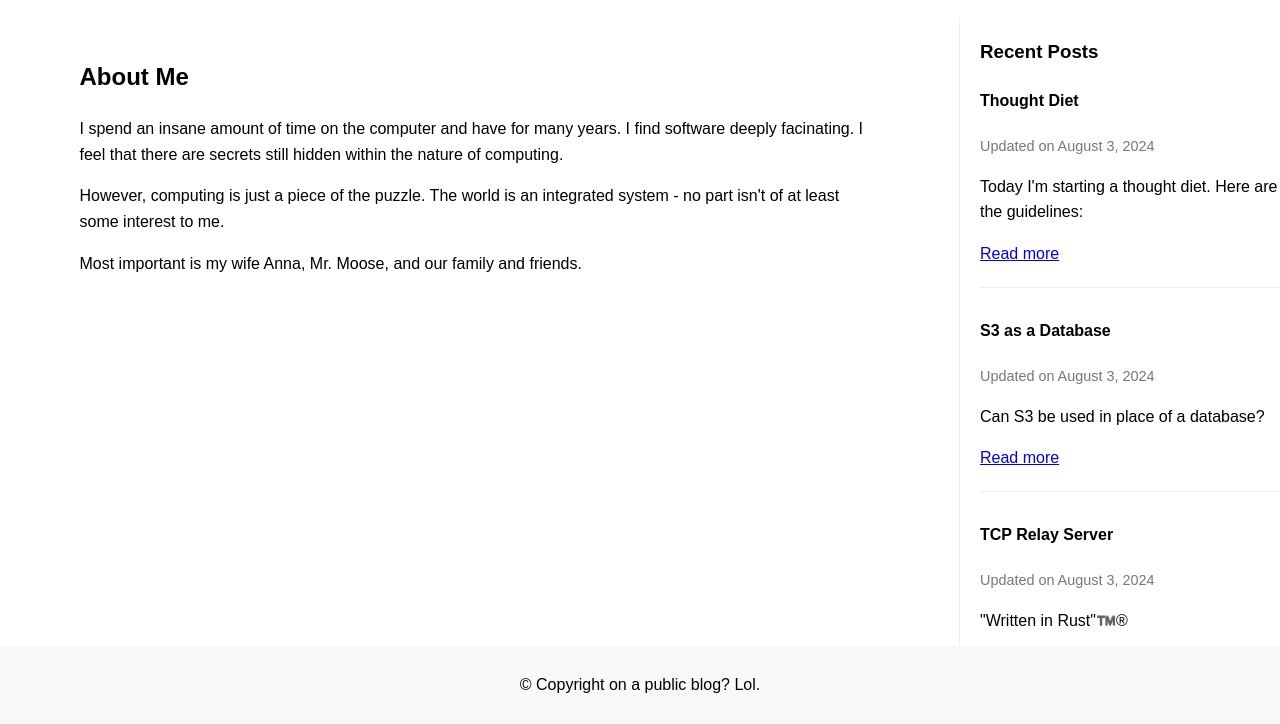
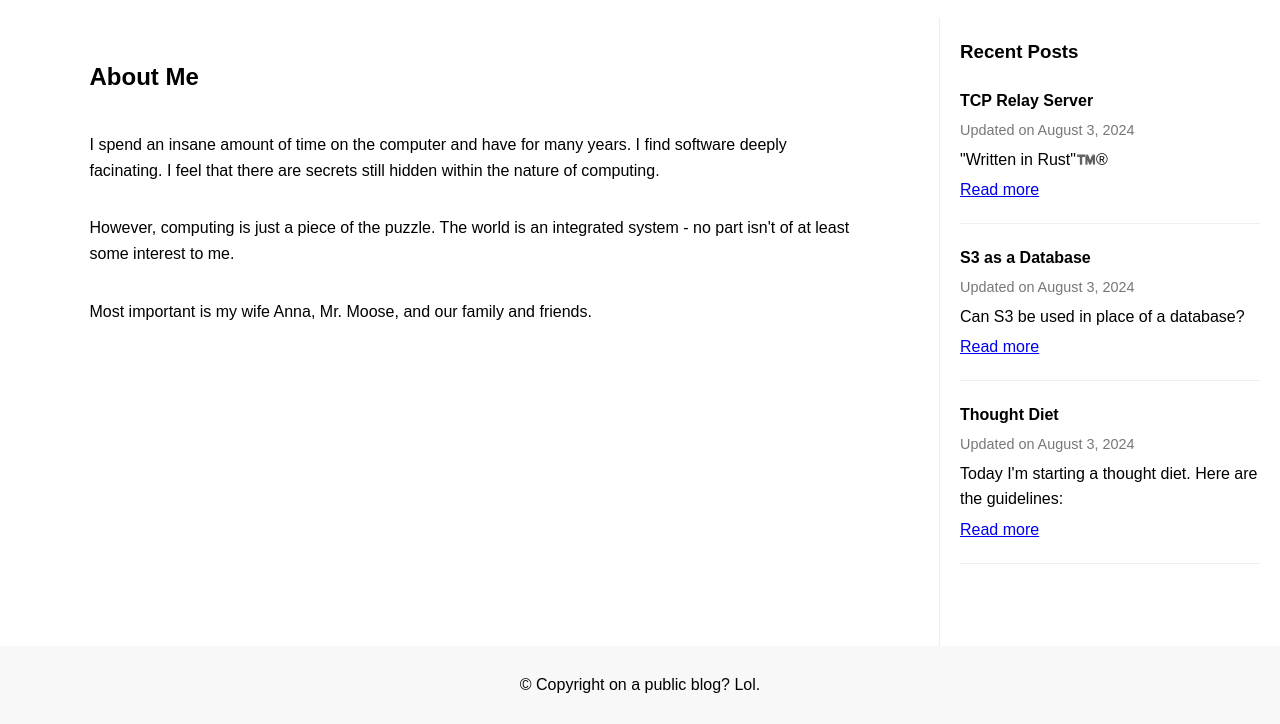
Before and after one commit to kolecreates/kole, a plain HTML site: page blog/public/index.html in a window 1280 px wide. Shown: the part 76-800 px from the top of the page. Drawn offline with nearby package versions, Linux system fonts and the light colour scheme; files that its build step writes are made by us from their sources.

Commit message:
blog: fixes

```diff
--- a/blog/public/index.html
+++ b/blog/public/index.html
@@ -17,15 +17,28 @@
         padding-right: 20px;
       }
       aside {
-        flex: 1;
+        flex: 2;
         border-left: 1px solid #eee;
         padding-left: 20px;
+        padding-right: 20px;
         overflow-y: auto;
         max-width: 300px;
       }
       header {
         width: 100%;
         text-align: center;
+      }
+      aside h3 {
+        margin-bottom: 0px;
+      }
+      aside article {
+        margin-bottom: 15px;
+      }
+      aside h4 {
+        margin-bottom: 5px;
+      }
+      aside p {
+        margin: 5px 0;
       }
     </style>
   </head>
@@ -53,10 +66,10 @@
       <aside>
         <h3>Recent Posts</h3>
         <article>
-          <h4>Thought Diet</h4>
+          <h4>TCP Relay Server</h4>
           <p class="meta">Updated on August 3, 2024</p>
-          <p>Today I'm starting a thought diet. Here are the guidelines:</p>
-          <a href="posts/thought-diet.html">Read more</a>
+          <p>"Written in Rust"™️®</p>
+          <a href="posts/tcp-relay-server.html">Read more</a>
         </article>
         <article>
           <h4>S3 as a Database</h4>
@@ -65,10 +78,10 @@
           <a href="posts/s3db.html">Read more</a>
         </article>
         <article>
-          <h4>TCP Relay Server</h4>
+          <h4>Thought Diet</h4>
           <p class="meta">Updated on August 3, 2024</p>
-          <p>"Written in Rust"™️®</p>
-          <a href="posts/tcp-relay-server.html">Read more</a>
+          <p>Today I'm starting a thought diet. Here are the guidelines:</p>
+          <a href="posts/thought-diet.html">Read more</a>
         </article>
       </aside>
     </div>
--- a/blog/templates/head.html
+++ b/blog/templates/head.html
@@ -14,16 +14,19 @@
     font-family: Arial, sans-serif;
     line-height: 1.6;
     margin: 0;
-    margin: 0 auto;
     width: 100%;
     overflow: hidden;
   }
   main {
+    display: flex;
+    flex-direction: column;
     flex: 1;
-    padding: 20px;
     width: 100%;
     max-width: 800px;
     margin: 0 auto;
+    overflow: hidden;
+    padding: 20px;
+    box-sizing: border-box;
   }
   h1 {
     color: #333;
```
Also changed, not shown: blog/public/posts/s3db.html (+1 -0 lines), blog/public/posts/tcp-relay-server.html (+7 -1 lines).
